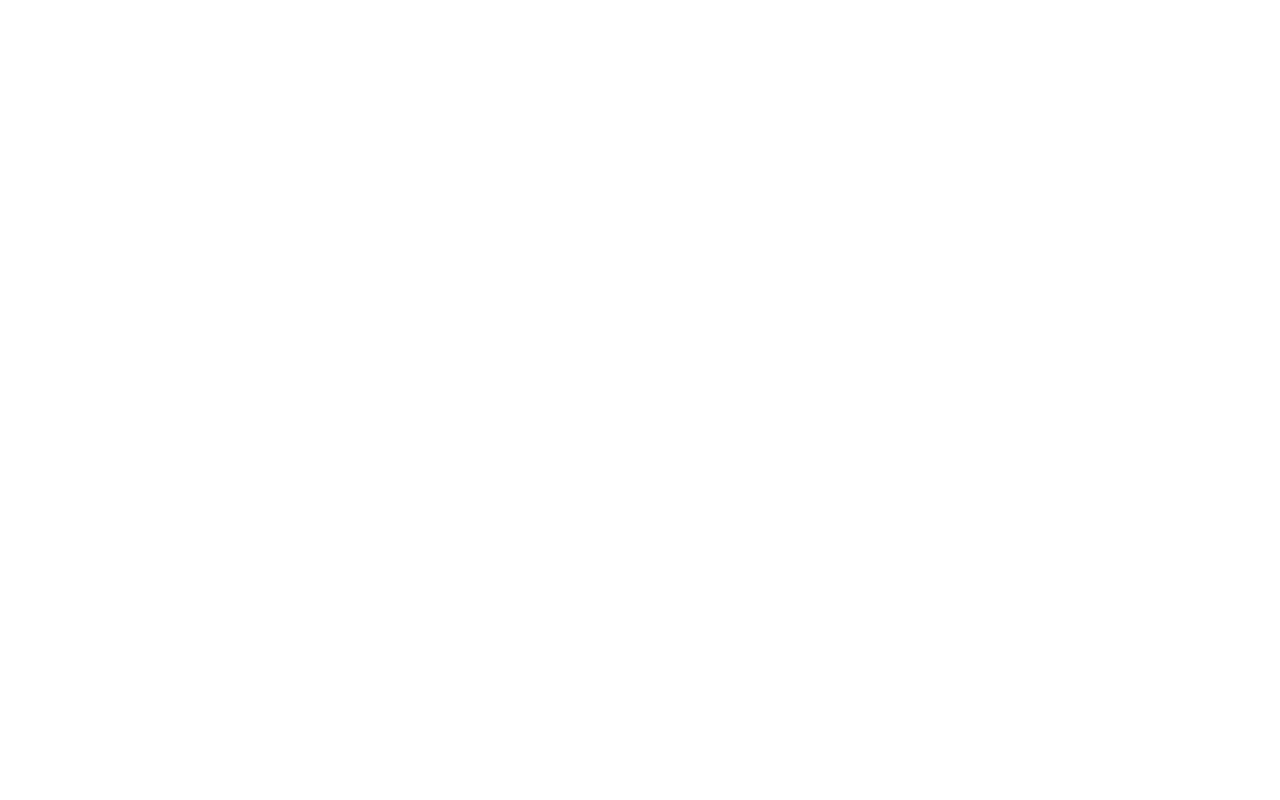
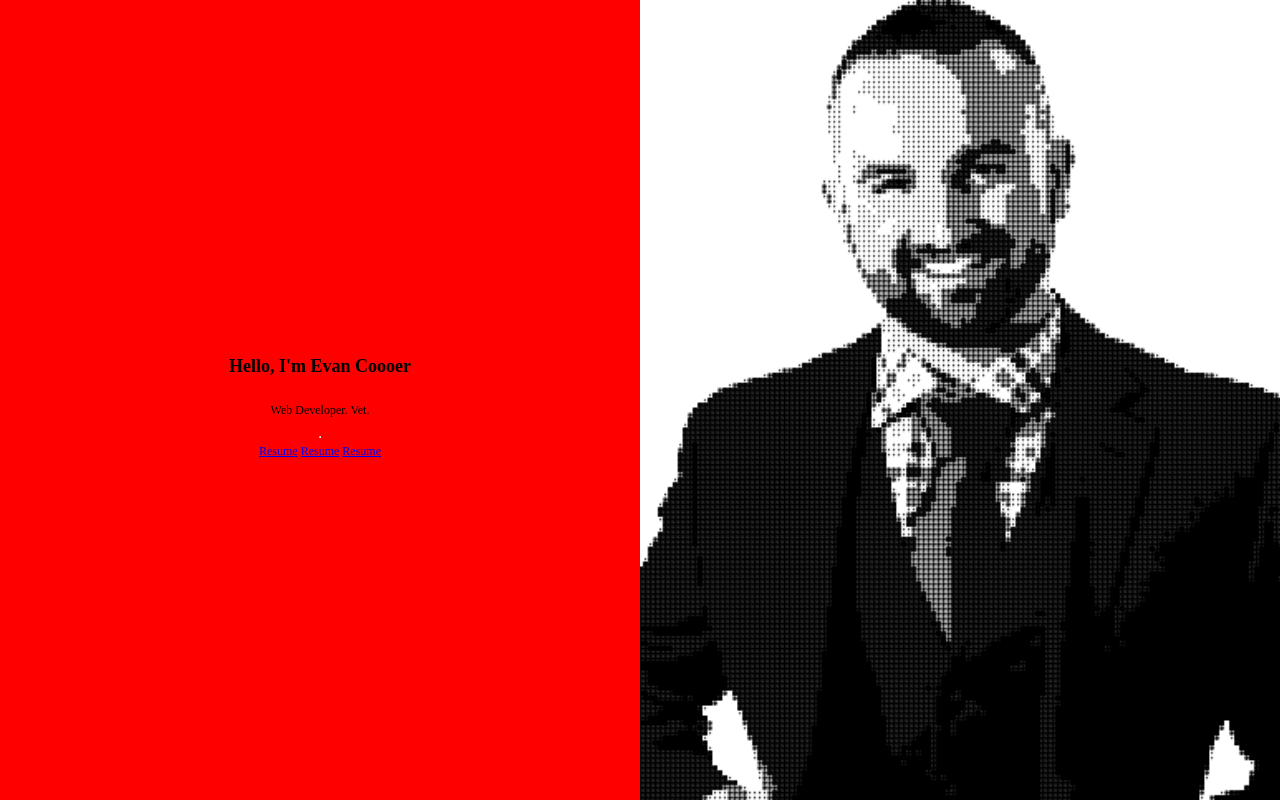
Before and after one commit to Cooperbuilt/simplePortfolio, a plain HTML site: page index.html in a window 1280 px wide. Drawn offline with Linux system fonts and the light colour scheme.

Commit message:
Adding heros, background image.

```diff
--- a/index.html
+++ b/index.html
@@ -6,12 +6,25 @@
 </head>
 <body>
 	<main class="flex">
+
+		<section id="hero-left">
+			<!-- other stuff -->
+			<h1 id="title">Hello, I'm Evan Coooer</h1>
+			<p>Web Developer. Vet.</p>
+
+			<hr />
+
+			<div class="buttons">
+				<a class="button" href="#">Resume</a>
+				<a class="button" href="#">Resume</a>
+				<a class="button" href="#">Resume</a>
+			</div>
+		</section>
+
 		<section id="hero-right">
 			<!-- image stuff -->
 		</section>
-		<section id="hero-left">
-			<!-- other stuff -->
-		</section>
+
 	</main>
 </body>
 </html>
--- a/styles.css
+++ b/styles.css
@@ -14,12 +14,23 @@ body {
 
 .flex {
 	display: flex;
+	max-width: 2400px;
 }
 
 #hero-right {
     flex: 1;
+    height: 100vh;
+    background: url('me.png')no-repeat center center;
+    background-size: cover;
+    background-position: bottom;
 }
 
 #hero-left {
 	flex: 1;
+	height: 100vh;
+	background: red;
+	display: flex;
+	flex-direction: column;
+	justify-content: center;
+	text-align: center;
 }
```
Also changed, not shown: me.png (added), 1 other file.
